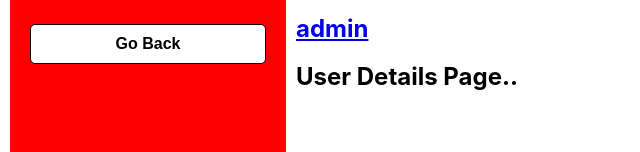
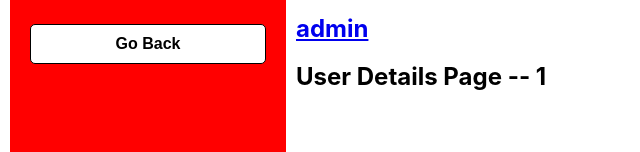
Before and after one commit to aniketJain1/react_routes, a React (Create React App) app: page /users/1 in a window 1280 px wide. Shown: the part 202-354 px from the top of the page, without its empty margins (0-640 px from the left). Built offline with nearby package versions, Linux system fonts and the light colour scheme.

Commit message:
useParams Hook

```diff
--- a/src/App.js
+++ b/src/App.js
@@ -6,7 +6,7 @@ function App() {
   return (
     <>
       <Navbar />
-      <RoutesComponent/>
+      <RoutesComponent />
     </>
   );
 }
--- a/src/Components/UserDetails.js
+++ b/src/Components/UserDetails.js
@@ -1,9 +1,17 @@
 import React from 'react'
+import { useParams } from 'react-router'
 
 function UserDetails() {
+
+  // const userId = useParams();
+  // const id = userId.id;
+  // console.log('id :',id);
+  // console.log(userId);
+  const { id } = useParams();
+
   return (
     <div>
-        <h2>User Details Page..</h2>
+        <h2>User Details Page -- {id}</h2>
     </div>
   )
 }
```
